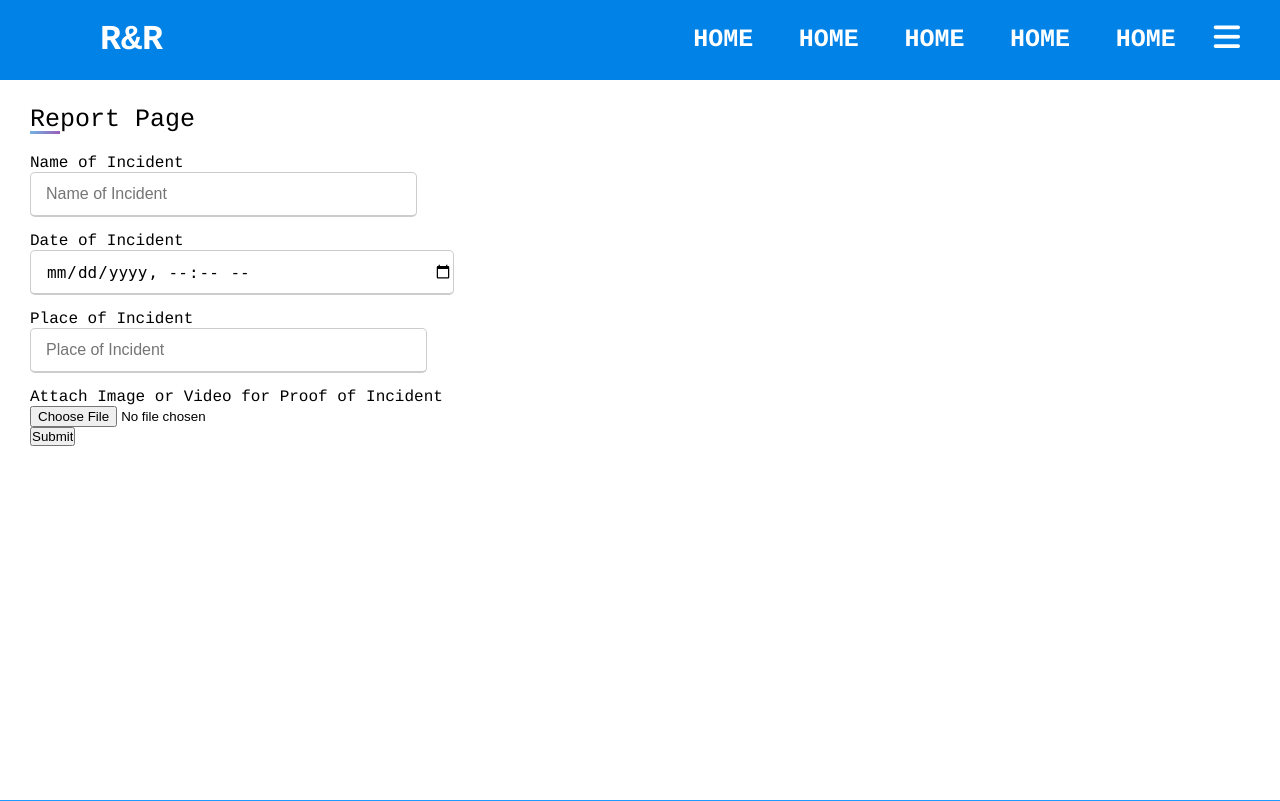
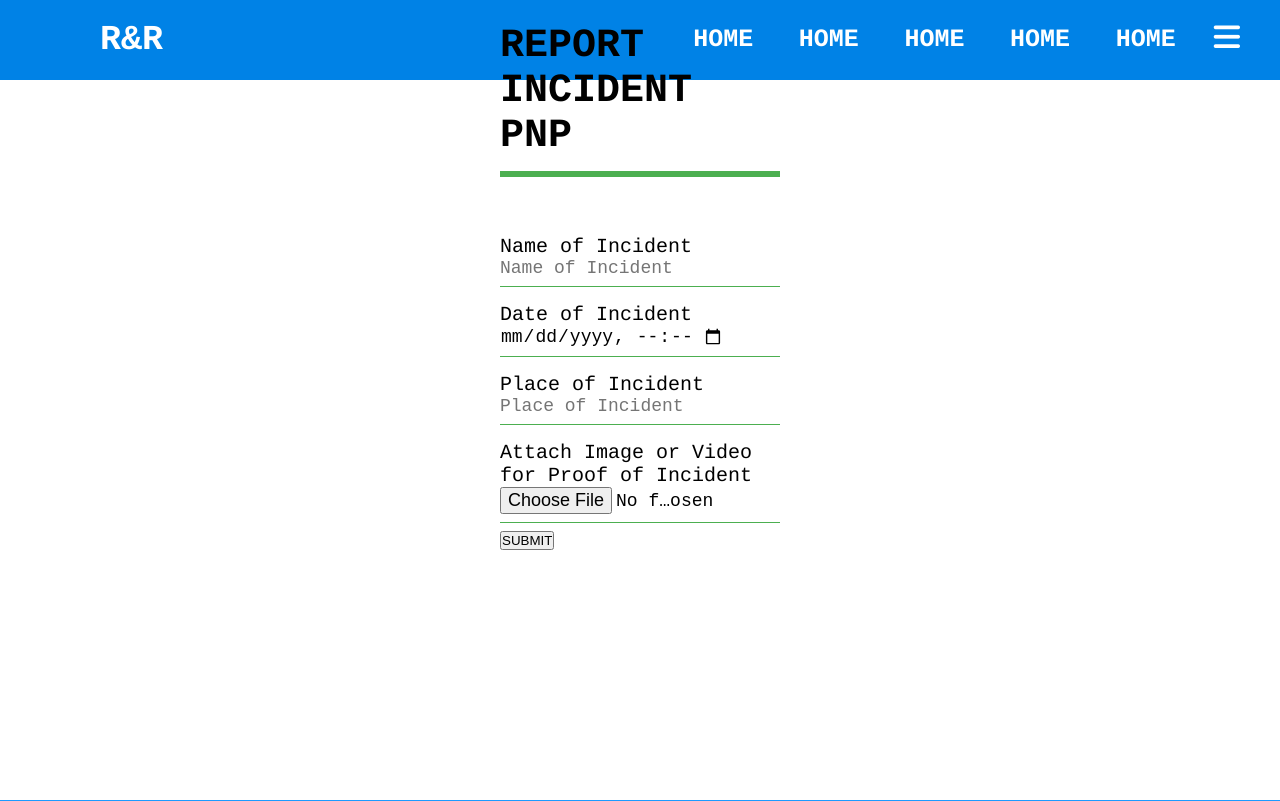
Before and after one commit to junmar0117/thesis, a PHP site: page /reportPNP.php in a window 1280 px wide. Shown: the top 801 px of the page. Run offline with PHP 8.4, Linux system fonts and the light colour scheme; some libraries are stand-ins or nearby versions.

Commit message:
styles, report pnp c-login

```diff
--- a/C_login.php
+++ b/C_login.php
@@ -32,7 +32,6 @@
         <input type="submit" value="Login"><br>
         <a href="C_register.php">No account? Register here!</a>
     </div>
-
     <section>
 
     </section>
--- a/css/styles.css
+++ b/css/styles.css
@@ -224,59 +224,3 @@
     font-family: Courier, monospace;
     font-size: 20px;
 }
-
-.container{
-    max-width: 700px;
-    width: 100%;
-    background: #fff;
-    padding: 25px 30px;
-    border-radius: 5px;
-}
-
-.container .title{
-    font-size: 25px;
-    font-weight: 500;
-    position: relative;
-}
-
-.container .title::before{
-    content: '';
-    position: absolute;
-    left: 0;
-    bottom: 0;
-    height: 3px;
-    width: 30px;
-    background: linear-gradient(135deg, #71b7e6, #9b59b6);
-}
-
-.container form .user-details{
-    display: flex;
-    flex-wrap: wrap;
-    justify-content: space-between;
-    margin: 20px 0 12px 0;
-}
-
-form .user-details .input-box{
-    margin-bottom: 15px;
-    width: calc(100% / 2 -20px);
-}
-
-.user-details .input-box .details{
-    font-weight: 500;
-    margin-bottom: 5px;
-}
-.user-details .input-box input:focus,
-.user-details .input-box input{
-    height: 45px;
-    width: 100%;
-    outline: none;
-    border-radius: 5px;
-    border: 1px solid #ccc;
-    padding-left: 15px;
-    font-size: 16px;
-    border-bottom-width: 2px;
-}
-
-.user-details .input-box input:valid{
-    border-color: #9b59b6;
-}
--- a/reportPNP.php
+++ b/reportPNP.php
@@ -25,32 +25,32 @@
             <li><a href="#">HOME</a></li>
         </ul>
     </nav>
+
     <section>
-        <div class="container">
-            <div class="title">Report Page</div>
-                <form action="/action_page.php">
-                    <div class="user-details">
-                        <div class="input-box">
+        <div class="login-box">
+        <h1>REPORT INCIDENT PNP</h1>
+        <form action="C_checklogin.php" method="POST">
+        <div class="textbox">
             <label for="nameOfInci">Name of Incident</label>
             <input type="text" id="nameOfIncident" name="labelNameInci" placeholder="Name of Incident" required>
         </div>
-                        <div class="input-box">
+
+        <div class="textbox">
             <label for="dateOfInci">Date of Incident</label>
             <input type="datetime-local" id="dateOfInci" name="dateOfIncident" required>
         </div>
-                        <div class="input-box">
+
+        <div class="textbox">
             <label for="placeOfInci">Place of Incident</label>
             <input type="text" id="placeOfIncident" name="labelPlaceInci" placeholder="Place of Incident" required>
         </div>
-                        <div>
+
+        <div class="textbox">
             <label for="file">Attach Image or Video for Proof of Incident</label>
             <input type="file" id="fileAttachment" required>
         </div>
-                        <div class="button">
-                            <input type="submit" value="Submit">
-                        </div>
-                    </div>
-                </form>
+
+        <input type="submit" value="SUBMIT"><br>
         </div>
     </section>
 
```
Lines whose indentation alone changed are shown as unchanged.
